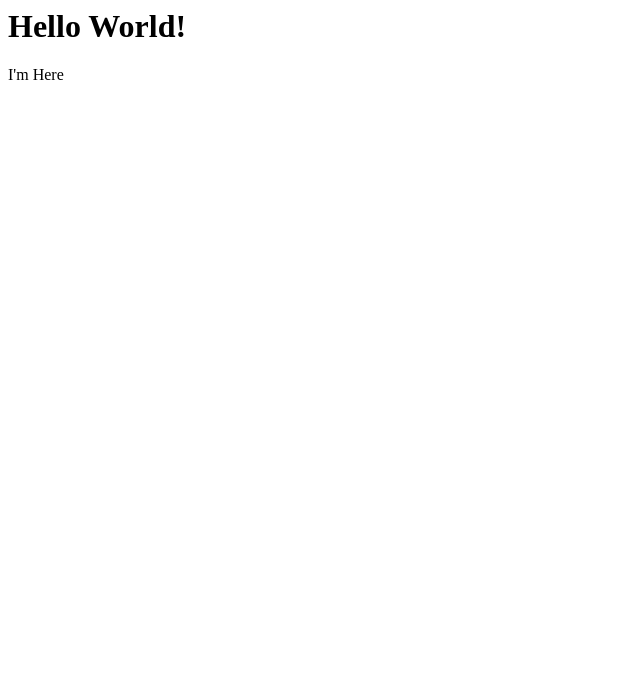
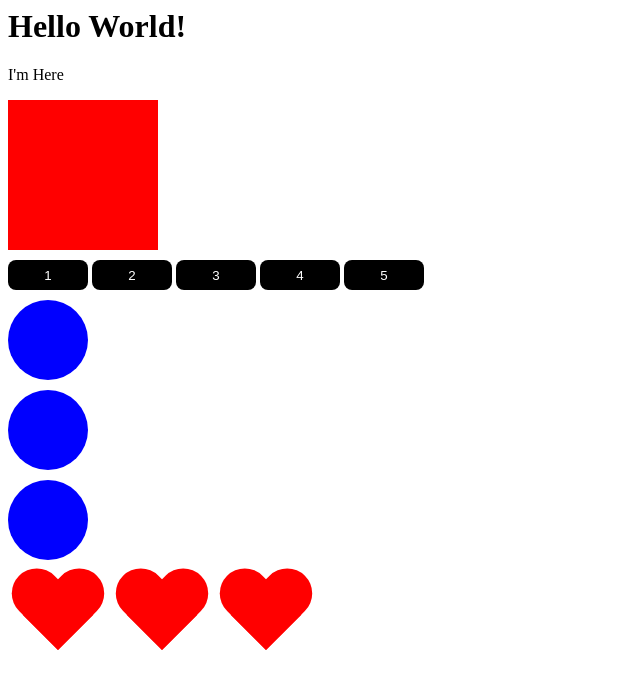
Before and after one commit to uxsergey/lernen, a plain HTML site: page index.html in a window 1280 px wide. Shown: the whole page, without its empty margins (0-640 px from the left). Drawn offline with Linux system fonts and the light colour scheme.

Commit message:
Lesson 28 : Get elements on the page

```diff
--- a/index.html
+++ b/index.html
@@ -4,11 +4,30 @@
     <meta charset="UTF-8">
     <meta name="viewport" content="width=device-width, initial-scale=1.0">
     <title>JS Lessons</title>
+    <link rel="stylesheet" href="styles/main.css">
 </head>
 
 <body>
     <h1>Hello World! </h1>
     <p>I'm Here</p>
+
+    <div class="box" id="box"></div>
+    <button>1</button>
+    <button>2</button>
+    <button>3</button>
+    <button>4</button>
+    <button>5</button>
+
+    <div class="circle"></div>
+    <div class="circle"></div>
+    <div class="circle"></div>
+
+    <div class="wrapper">
+        <div class="heart"></div>
+        <div class="heart"></div>
+        <div class="heart"></div>
+
+    </div>
     <script src="script/sctipt.js"></script>
 </body>
 
--- a/script/sctipt.js
+++ b/script/sctipt.js
@@ -1,32 +1,20 @@
 "use strict";
-// let x = 5; alert( x++ );
 
-// [] + false - null + true
-// console.log(typeof([] + false));
-// console.log([] + false - null + true); // NaN
+const box = document.getElementById('box');
+console.log(box);
 
-// let y = 1;
-// let x = y = 2;
-// alert(x);
+const btns = document.getElementsByTagName('button');
+console.log(btns[0]);
 
-// console.log([] + 1 + 2) // "12" String
-// console.log('1' [0]);
+const circles = document.getElementsByClassName('circle');
+console.log(circles);
 
-// console.log(2 && 1 && null && 0 && undefined); //null
-// && (и) запианается на лжи,
-// || (или) запинается на правде
+const hearts = document.querySelectorAll('.heart'); // есть for each
+console.log(hearts);
 
-// console.log(!!(a && b) === (a && b)) /// !! Возвращают Boolean
-//  3
-// alert(null || 2 && 3 || 4); // && имеет выше логический приоритет и будет выполняться раньше ||.
+hearts.forEach(items => {
+    console.log(items);
+});
 
-// const a = [1, 2, 3];
-// const b = [1, 2, 4];
-
-// console.log(a == b);
-
-// alert(+'infinity');
-
-// console.log('dog' > 'hotdog');
-
-console.log(0 || "" || 2 || undefined || true || falsе); //2
+const oneHeart = document.querySelector('.heart');
+console.log(oneHeart);
--- a/styles/main.css
+++ b/styles/main.css
@@ -0,0 +1,82 @@
+.box {
+    width: 150px;
+    height: 150px;
+    background-color: red;
+}
+
+button {
+    width: 80px;
+    height: 30px;
+    margin-top: 10px;
+    border: none;
+    border-radius: 8px;
+    background-color: #000;
+    color: #fff;
+    cursor: pointer;
+    outline: none;
+}
+
+.circle {
+    width: 80px;
+    height: 80px;
+    background-color: blue;
+    display: block;
+    margin-top: 10px;
+    border-radius: 100%;
+}
+
+.heart {
+    display: inline-block;
+    position: relative;
+    width: 100px;
+    height: 90px;
+    margin-top: 10px;
+}
+
+.heart:before,
+.heart:after {
+    position: absolute;
+    content: "";
+    left: 50px;
+    top: 0;
+    width: 50px;
+    height: 80px;
+    background: red;
+    -moz-border-radius: 50px 50px 0 0;
+    border-radius: 50px 50px 0 0;
+    -webkit-transform: rotate(-45deg);
+    -moz-transform: rotate(-45deg);
+    -ms-transform: rotate(-45deg);
+    -o-transform: rotate(-45deg);
+    transform: rotate(-45deg);
+    -webkit-transform-origin: 0 100%;
+    -moz-transform-origin: 0 100%;
+    -ms-transform-origin: 0 100%;
+    -o-transform-origin: 0 100%;
+    transform-origin: 0 100%;
+}
+
+.heart:after {
+    left: 0;
+    -webkit-transform: rotate(45deg);
+    -moz-transform: rotate(45deg);
+    -ms-transform: rotate(45deg);
+    -o-transform: rotate(45deg);
+    transform: rotate(45deg);
+    -webkit-transform-origin: 100% 100%;
+    -moz-transform-origin: 100% 100%;
+    -ms-transform-origin: 100% 100%;
+    -o-transform-origin: 100% 100%;
+    transform-origin: 100% 100%;
+}
+
+.black {
+    width: 150px;
+    height: 50px;
+    line-height: 50px;
+    text-align: center;
+    background-color: black;
+    margin-bottom: 30px;
+    margin-top: 30px;
+    color: #fff;
+}
```
